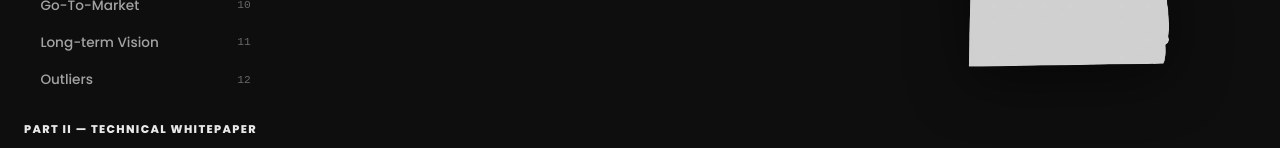
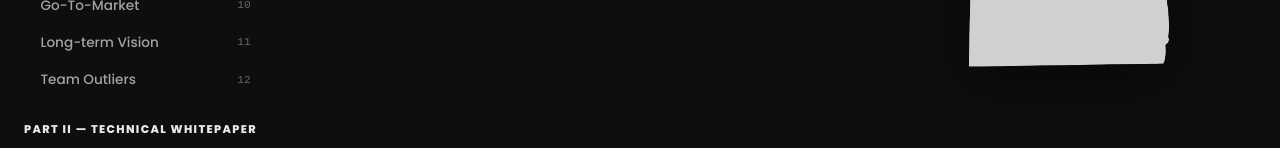
Before and after one commit to mahmudulhasantasin/Outliers, a Next.js app in the folder frontend/: page /docs in a window 1280 px wide. Shown: the part 596-744 px from the top of the page. Built offline with nearby package versions, Linux system fonts and the light colour scheme; no server answers; a web font is replaced by a local one.

Commit message:
docs: update sidebar TOC item 12 to Team Outliers

```diff
--- a/frontend/src/app/docs/page.tsx
+++ b/frontend/src/app/docs/page.tsx
@@ -2836,8 +2836,8 @@ export default function DocsSystem() {
             <span>Long-term Vision</span>
             <span className="toc-count">11</span>
           </a>
-          <a href="#team" className={tocActive("team")} onClick={() => setMobileMenuOpen(false)} style={{ display: tocMatch("Outliers") || tocMatch("Team") ? undefined : "none" }}>
-            <span>Outliers</span>
+          <a href="#team" className={tocActive("team")} onClick={() => setMobileMenuOpen(false)} style={{ display: tocMatch("Team Outliers") || tocMatch("Outliers") || tocMatch("Team") ? undefined : "none" }}>
+            <span>Team Outliers</span>
             <span className="toc-count">12</span>
           </a>
 
```
